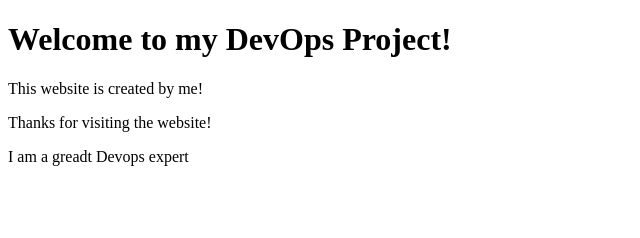
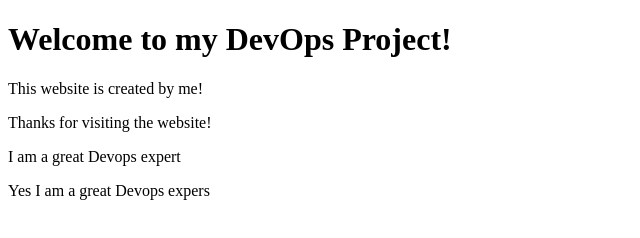
Before and after one commit to yashudevops/myweb, a plain HTML site: page index.html in a window 1280 px wide. Shown: the whole page, without its empty margins (0-640 px from the left). Drawn offline with Linux system fonts and the light colour scheme.

Commit message:
add one more line

```diff
--- a/index.html
+++ b/index.html
@@ -10,6 +10,7 @@
 		<h1> Welcome to my DevOps Project!</h1>
 		<p> This website is created by me!</p>
 		<p> Thanks for visiting the website! </p>
-		<p>I am a greadt Devops expert </p>
+		<p>I am a great Devops expert </p>
+		<p>Yes I am a great Devops expers</p>
 	</body>
 </html
```
